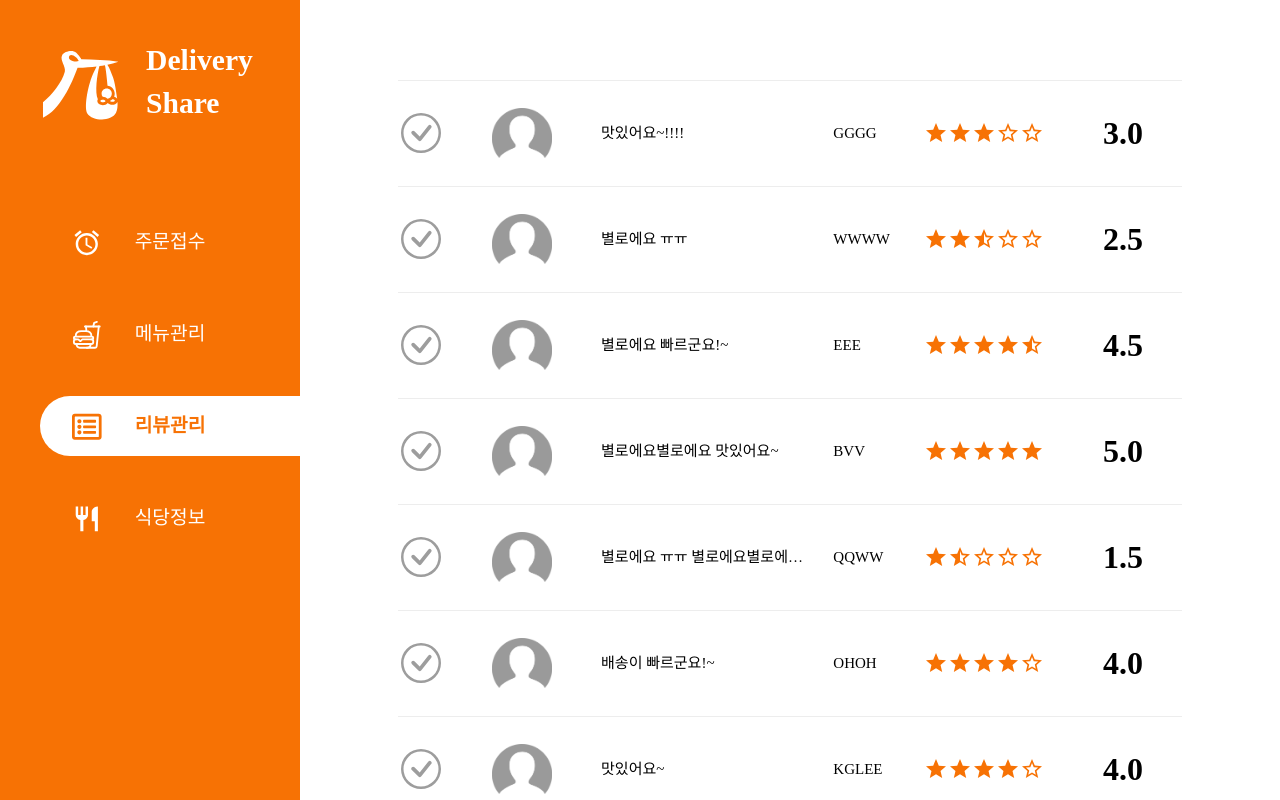
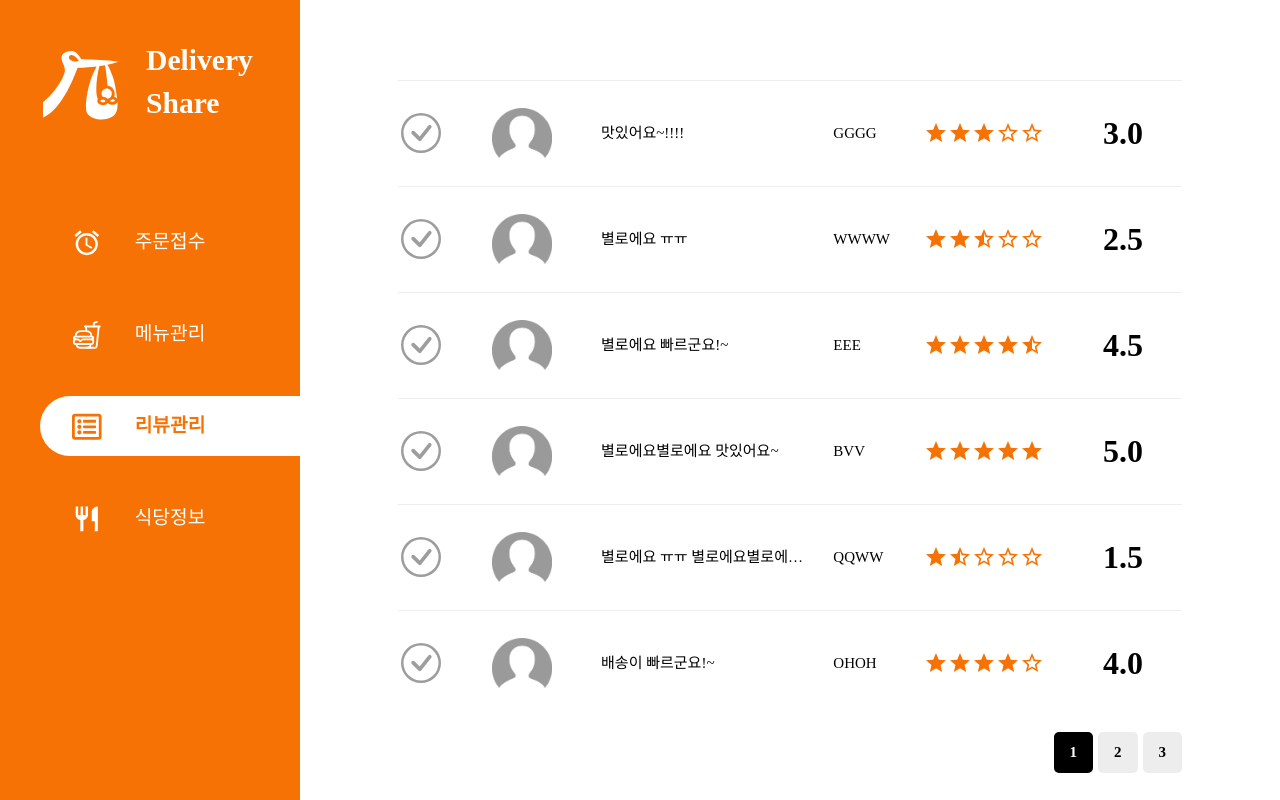
Before and after one commit to KimSoomae/delivery-share-project, a React (Create React App) app in the folder WEB/: page /dashboard/review in a window 1280 px wide. Shown: the top 800 px of the page. Built offline with nearby package versions, Linux system fonts and the light colour scheme.

Commit message:
added Pagination Component on Order TAB & Review TAB

```diff
--- a/WEB/src/components/Order/index.tsx
+++ b/WEB/src/components/Order/index.tsx
@@ -1,4 +1,4 @@
-import React, { useCallback, VFC } from 'react';
+import React, { useCallback, useEffect, useState, VFC } from 'react';
 import {
   TableBody,
   TableCell,
@@ -8,13 +8,40 @@ import {
 } from '@components/TableContents/styles';
 import { dummyOrder } from '@utils/dummyDB';
 import { MemoTableContentOrder } from '@components/TableContents';
+import Pagination from '@components/Pagination';
 
 interface Props {
   setShowModal: (flag: boolean) => void;
   setModalInfo: (content: string) => void;
 }
 
+const PER_PAGE = 7;
+
 const Order: VFC<Props> = ({ setShowModal, setModalInfo }) => {
+  const orders = dummyOrder;
+  const rest = orders.length % PER_PAGE;
+  const pages = ((orders.length / PER_PAGE) >> 0) + (rest ? 1 : 0);
+  const [page, setPage] = useState(1);
+  const [curOrders, setCurOrders] = useState(
+    orders.slice((page - 1) * PER_PAGE, page * PER_PAGE),
+  );
+
+  useEffect(() => {
+    setCurOrders(orders.slice((page - 1) * PER_PAGE, page * PER_PAGE));
+  }, [page]);
+
+  useEffect(() => {
+    const target = document.querySelector(`.pagination-num-${page}`);
+    target?.classList.add('selected');
+    return () => {
+      target?.classList.remove('selected');
+    };
+  }, [page]);
+
+  const onClickPage = (page: number) => {
+    setPage(page);
+  };
+
   const onOpenModal = useCallback(data => {
     setShowModal(true);
     setModalInfo(data);
@@ -44,12 +71,13 @@ const Order: VFC<Props> = ({ setShowModal, setModalInfo }) => {
       </TableHeader>
 
       <TableBody>
-        {dummyOrder.map(data => (
+        {curOrders.map(data => (
           <TableRow key={data.id} onClick={() => onOpenModal(data)}>
             <MemoTableContentOrder data={data} />
           </TableRow>
         ))}
       </TableBody>
+      <Pagination pages={pages} onClickPage={onClickPage} />
     </TableWrapper>
   );
 };
--- /dev/null
+++ b/WEB/src/components/Pagination/index.tsx
@@ -0,0 +1,30 @@
+import React, { useEffect, VFC } from 'react';
+import { PaginationWrapp, Page } from './styles';
+
+type Props = {
+  pages: number;
+  onClickPage: (page: number) => void;
+};
+
+const Pagination: VFC<Props> = ({ pages, onClickPage }) => {
+  const pageBtns: number[] = new Array(pages).fill(1);
+  for (let i = 1; i < pages; i++) {
+    pageBtns[i] = pageBtns[i - 1] + 1;
+  }
+
+  return (
+    <PaginationWrapp>
+      {pageBtns.length &&
+        pageBtns.map(page => (
+          <Page
+            className={`pagination-num-${page}`}
+            onClick={() => onClickPage(page)}
+            key={page}>
+            {page}
+          </Page>
+        ))}
+    </PaginationWrapp>
+  );
+};
+
+export default Pagination;
--- /dev/null
+++ b/WEB/src/components/Pagination/styles.ts
@@ -0,0 +1,27 @@
+import styled from 'styled-components';
+
+export const PaginationWrapp = styled.div`
+  display: flex;
+  width: 100%;
+  justify-content: flex-end;
+  gap: 5px;
+  margin-top: 1rem;
+  margin-bottom: 3rem;
+`;
+
+export const Page = styled.div`
+  padding: 0.6rem 1rem;
+  background-color: #ededed;
+  font-weight: bold;
+  border-radius: 5px;
+  cursor: pointer;
+
+  &:hover {
+    opacity: 0.75;
+  }
+
+  &.selected {
+    background-color: #000;
+    color: #fff;
+  }
+`;
--- a/WEB/src/components/Review/index.tsx
+++ b/WEB/src/components/Review/index.tsx
@@ -19,8 +19,6 @@ const Review: VFC<Props> = ({ data }) => {
   const parentRef = useRef<HTMLDivElement>(null);
   const childRef = useRef<HTMLFormElement>(null);
   const comment = data?.comment;
-
-  console.log(comment);
 
   const onOpenCollapse = useCallback(() => {
     if (parentRef.current === null || childRef.current === null) return;
--- a/WEB/src/components/ReviewWrapper/index.tsx
+++ b/WEB/src/components/ReviewWrapper/index.tsx
@@ -1,16 +1,44 @@
-import React, { VFC } from 'react';
+import React, { useEffect, useState, VFC } from 'react';
 import { dummyReview } from '@utils/dummyDB';
 import { TableBody, TableWrapper } from '@components/TableContents/styles';
 import Review from '@components/Review';
+import Pagination from '@components/Pagination';
+
+const PER_PAGE = 6;
 
 const ReviewWrapper: VFC = () => {
+  const reviews = dummyReview;
+  const rest = reviews.length % PER_PAGE;
+  const pages = ((reviews.length / PER_PAGE) >> 0) + (rest ? 1 : 0);
+  const [page, setPage] = useState(1);
+  const [curReviews, setCurReviews] = useState(
+    reviews.slice((page - 1) * PER_PAGE, page * PER_PAGE),
+  );
+
+  useEffect(() => {
+    setCurReviews(reviews.slice((page - 1) * PER_PAGE, page * PER_PAGE));
+  }, [page]);
+
+  useEffect(() => {
+    const target = document.querySelector(`.pagination-num-${page}`);
+    target?.classList.add('selected');
+    return () => {
+      target?.classList.remove('selected');
+    };
+  }, [page]);
+
+  const onClickPage = (page: number) => {
+    setPage(page);
+  };
+
   return (
     <TableWrapper>
       <TableBody>
-        {dummyReview.map(data => (
+        {curReviews.map(data => (
           <Review key={data.id} data={data} />
         ))}
       </TableBody>
+      <Pagination pages={pages} onClickPage={onClickPage} />
     </TableWrapper>
   );
 };
--- a/WEB/src/pages/Orders/styles.ts
+++ b/WEB/src/pages/Orders/styles.ts
@@ -3,8 +3,8 @@ import styled from 'styled-components';
 export const Container = styled.div`
   display: flex;
   justify-content: center;
-  height: 80vh;
   width: 80%;
   max-width: 1200px;
   margin: auto;
+  margin-top: 10vh;
 `;
--- a/WEB/src/pages/Reviews/styles.ts
+++ b/WEB/src/pages/Reviews/styles.ts
@@ -3,8 +3,8 @@ import styled from 'styled-components';
 export const Container = styled.div`
   display: flex;
   justify-content: center;
-  height: 80vh;
   width: 80%;
   max-width: 1200px;
   margin: auto;
+  margin-top: 10vh;
 `;
```
